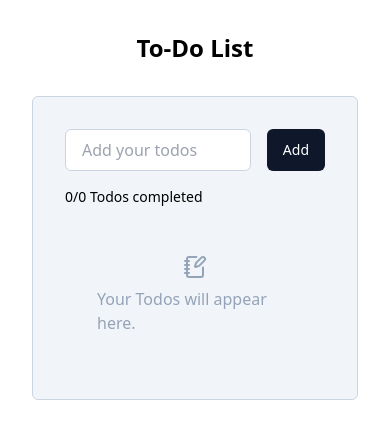
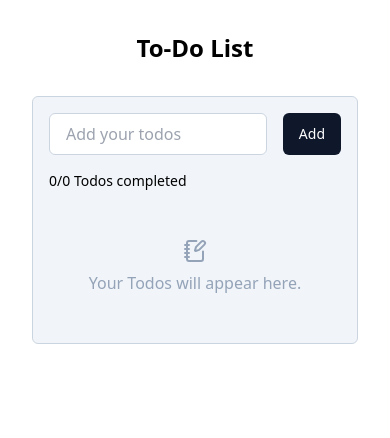
Before and after one commit to charankumaregd/todo-list-vite-react-typescript, a React (Vite) app: page / in a window 390 px wide. Shown: the top 438 px of the page. Built offline with nearby package versions, Linux system fonts and the light colour scheme.

Commit message:
fixed mobile ui

```diff
--- a/src/App.tsx
+++ b/src/App.tsx
@@ -15,7 +15,7 @@ function App() {
   return (
     <div className="flex flex-col items-center p-8 space-y-8 h-screen overflow-auto">
       <h1 className="text-2xl font-bold">To-Do List</h1>
-      <div className="w-full max-w-lg bg-slate-100 border border-slate-300 rounded-md p-8 space-y-4">
+      <div className="w-full max-w-lg bg-slate-100 border border-slate-300 rounded-md p-4 space-y-4">
         <AddTodoForm onSubmit={addTodoItem} />
         <TodoSummary
           todoList={todoList}
--- a/src/components/TodoList.tsx
+++ b/src/components/TodoList.tsx
@@ -23,7 +23,7 @@ export default function TodoList({
   return todoList.length === 0 ? (
     <div className="flex flex-col items-center p-8 space-y-2 text-slate-400">
       <NotebookPen />
-      <span>Your Todos will appear here.</span>
+      <span className="text-center">Your Todos will appear here.</span>
     </div>
   ) : (
     <ul className="space-y-4">
```
